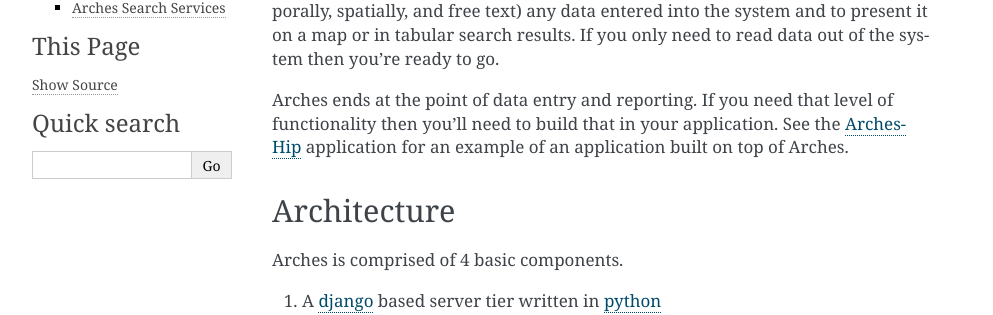
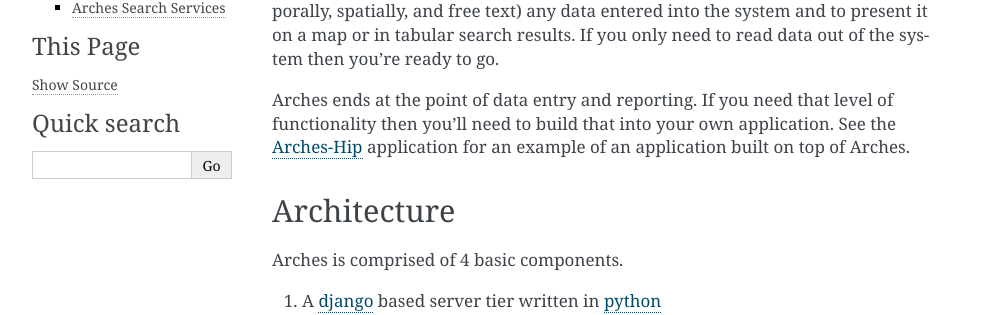
Before and after one commit to archesproject/arches-docs, a Sphinx documentation site: the page built from docs/arches-web-applications.txt, in a window 1280 px wide. Shown: the part 328-643 px from the top of the page, without its empty margins (148-1141 px from the left). Built offline with Sphinx 7.4.7, drawn with Linux system fonts in a browser that asks for light colours.

Commit message:
small edit

```diff
--- a/docs/arches-web-applications.txt
+++ b/docs/arches-web-applications.txt
@@ -8,7 +8,7 @@
 
 Out of the box, Arches provides the functionality to store, index, and search (temporally, spatially, and free text) any data entered into the system and to present it on a map or in tabular search results.  If you only need to read data out of the system then you're ready to go.
 
-Arches ends at the point of data entry and reporting.  If you need that level of functionality then you'll need to build that in your application.  See the `Arches-Hip <http://arches-hip.readthedocs.org/en/latest/>`_ application for an example of an application built on top of Arches.
+Arches ends at the point of data entry and reporting.  If you need that level of functionality then you'll need to build that into your own application.  See the `Arches-Hip <http://arches-hip.readthedocs.org/en/latest/>`_ application for an example of an application built on top of Arches.
 
 
 
```
